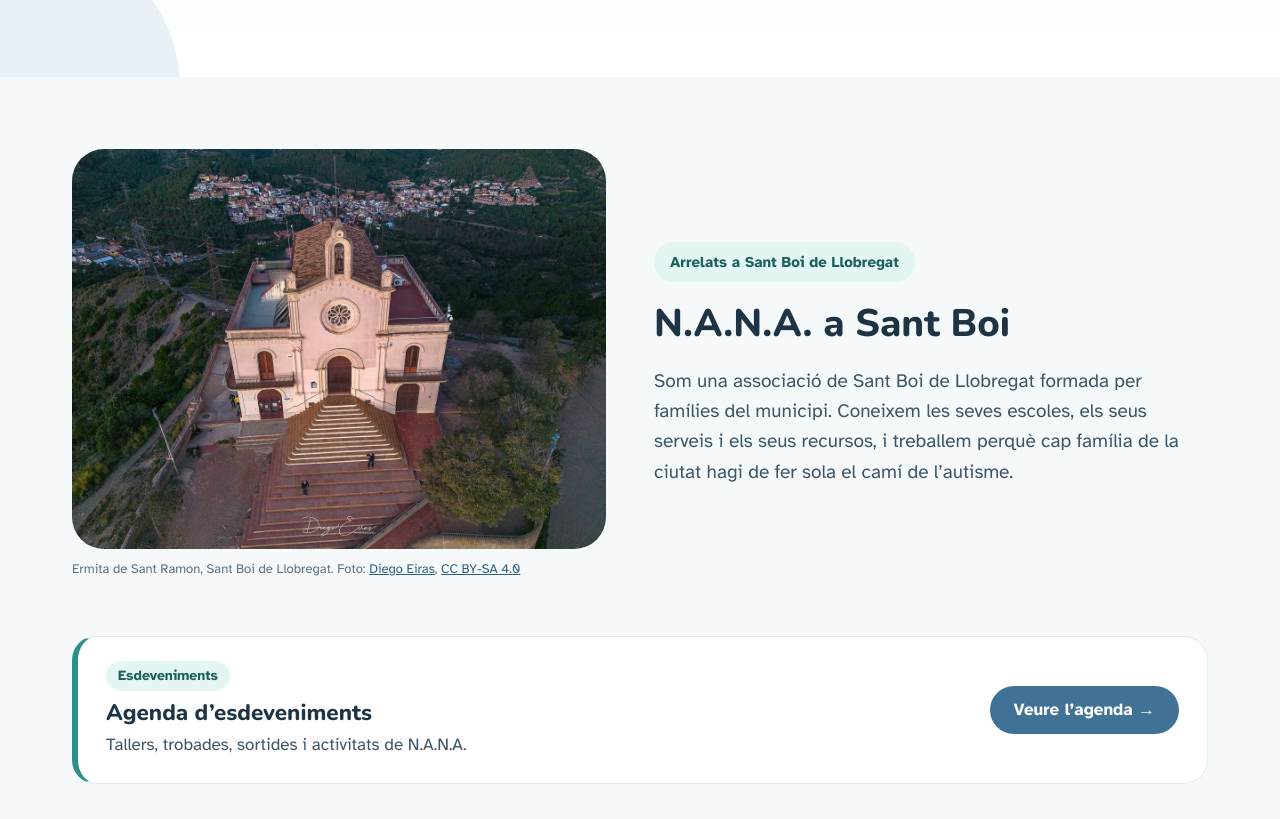
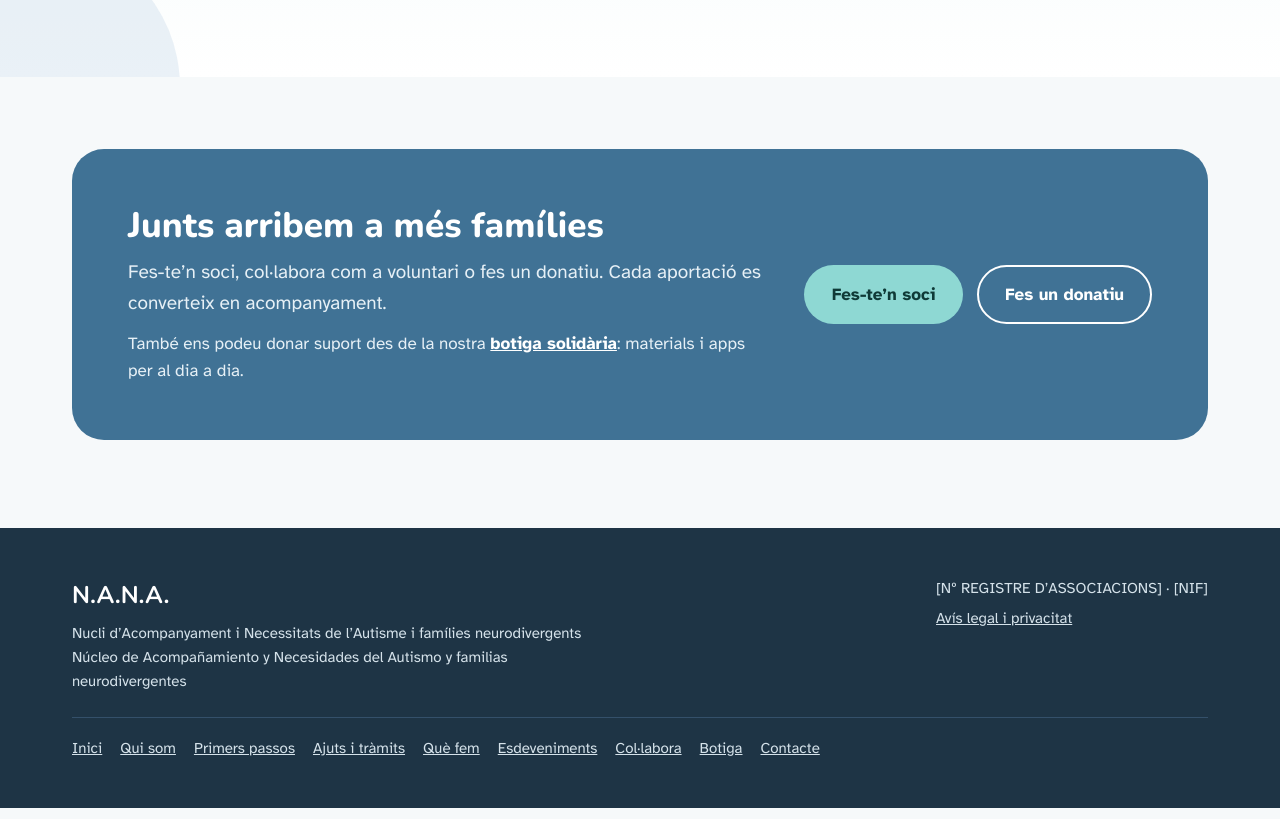
Before and after one commit to Nana-Asoc/WebNana, a plain HTML site: page index-ca.html in a window 1280 px wide. Shown: the part 641-1460 px from the top of the page. Drawn offline with nearby package versions, Linux system fonts and the light colour scheme.

Commit message:
Portada: quitar «N.A.N.A. en Sant Boi» y la tarjeta de eventos (ES y CA)
Co-Authored-By: Claude Opus 5.5 <noreply@anthropic.com>
Claude-Session: https://claude.ai/code/session_01Lj9Qz3HLvB6e1dR2ZL6pN6

```diff
--- a/index-ca.html
+++ b/index-ca.html
@@ -255,27 +255,7 @@ a.tarjeta:hover{border-color:#8ED8D3;box-shadow:0 6px 20px rgba(30,52,69,.08);co
 </div>
 </section>
 
-<section id="sant-boi" style="background: #F6F9FA; padding: 72px 0 88px">
-<div class="wrap" style="display: flex; flex-direction: column; gap: 56px">
-<div style="display: flex; flex-wrap: wrap; gap: 48px; align-items: center">
-<figure style="flex: 1 1 440px; min-width: 0; margin: 0">
-<img src="img/sant-boi-ermita.jpg" width="1200" height="900" loading="lazy" alt="Vista aèria de l’ermita de Sant Ramon, a Sant Boi de Llobregat, a l’alba" style="width: 100%; height: auto; border-radius: 32px; display: block">
-<figcaption style="margin-top: 10px; font-size: 0.8125rem; color: #5A7182">Ermita de Sant Ramon, Sant Boi de Llobregat. Foto: <a href="https://commons.wikimedia.org/wiki/File:Captura_aerea_de_la_Ermita_al_amanecer.jpg" target="_blank" rel="noopener">Diego Eiras</a>, <a href="https://creativecommons.org/licenses/by-sa/4.0/deed.ca" target="_blank" rel="noopener">CC BY-SA 4.0</a></figcaption>
-</figure>
-<div style="flex: 1 1 460px; min-width: 0; display: flex; flex-direction: column; gap: 20px">
-<span style="align-self: flex-start; background: #E3F6F4; color: #1D5F5B; font-weight: 700; font-size: 0.9375rem; padding: 8px 16px; border-radius: 999px">Arrelats a Sant Boi de Llobregat</span>
-<h2 class="sec-title" style="margin: 0; font-family: Nunito, sans-serif; font-weight: 800; font-size: 2.4rem; line-height: 1.15">N.A.N.A. a Sant Boi</h2>
-<p style="margin: 0; font-size: 1.1875rem; color: #3D5566">Som una associació de Sant Boi de Llobregat formada per famílies del municipi. Coneixem les seves escoles, els seus serveis i els seus recursos, i treballem perquè cap família de la ciutat hagi de fer sola el camí de l’autisme.</p>
-</div>
-</div>
-<div id="proximo-evento" class="proximo-evento">
-<div><span class="pe-badge">Esdeveniments</span><strong class="pe-titulo">Agenda d’esdeveniments</strong><span class="pe-fecha">Tallers, trobades, sortides i activitats de N.A.N.A.</span></div>
-<a href="esdeveniments.html">Veure l’agenda →</a>
-</div>
-</div>
-</section>
-
-<section id="col-labora" style="background: #F6F9FA; padding: 0 0 88px">
+<section id="col-labora" style="background: #F6F9FA; padding: 72px 0 88px">
 <div class="wrap">
 <div style="background: #407295; color: #FFFFFF; border-radius: 32px; padding: 56px; display: flex; flex-wrap: wrap; gap: 40px; align-items: center; justify-content: space-between">
 <div style="flex: 1 1 420px; min-width: 0; display: flex; flex-direction: column; gap: 12px">
@@ -309,8 +289,6 @@ a.tarjeta:hover{border-color:#8ED8D3;box-shadow:0 6px 20px rgba(30,52,69,.08);co
 </footer>
 
 </div>
-<script src="eventos.js"></script>
-<script src="eventos-web.js" defer></script>
 <div class="barra-movil" role="region" aria-label="Contacte ràpid">
 <a href="tel:+34694587000" style="flex: 0 0 auto; padding: 0 20px; border: 2px solid #407295; color: #2F5F80"><svg aria-hidden="true" width="18" height="18" viewBox="0 0 24 24" fill="none" stroke="#2F5F80" stroke-width="2.2" stroke-linecap="round" stroke-linejoin="round"><path d="M22 16.9v3a2 2 0 0 1-2.2 2 19.8 19.8 0 0 1-8.6-3.1 19.5 19.5 0 0 1-6-6A19.8 19.8 0 0 1 2.1 4.2 2 2 0 0 1 4.1 2h3a2 2 0 0 1 2 1.7c.1 1 .4 1.9.7 2.8a2 2 0 0 1-.5 2.1L8 9.9a16 16 0 0 0 6 6l1.3-1.3a2 2 0 0 1 2.1-.4c.9.3 1.8.6 2.8.7a2 2 0 0 1 1.7 2z"></path></svg>Truca</a>
 <a href="contacte.html" style="background: #407295; color: #FFFFFF">Demana orientació</a>
```
Also changed, not shown: index.html (+1 -23 lines), 1 other file.
